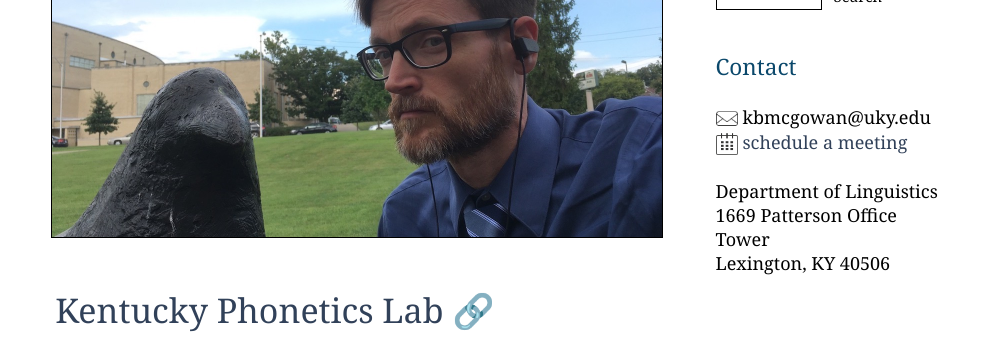
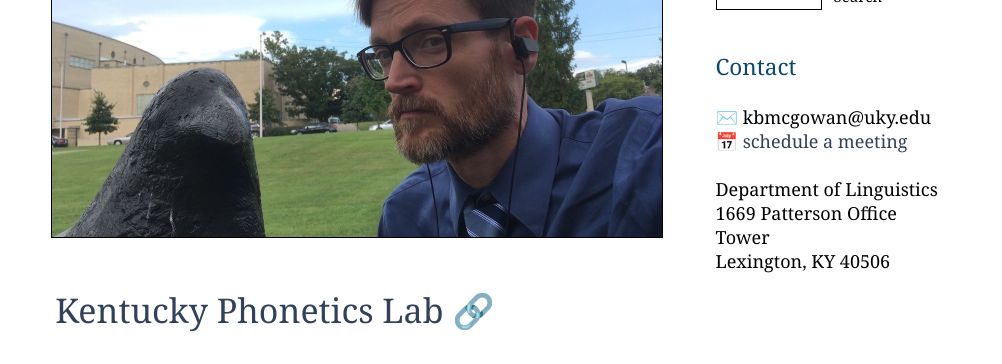
Before and after one commit to kbmcgowan/kbmcgowan.github.io, a Jekyll site: the page built from index.html, in a window 1280 px wide. Shown: the part 225-589 px from the top of the page, without its empty margins (134-1136 px from the left). Built offline with Jekyll 4.4.1, drawn with Linux system fonts in a browser that asks for light colours; nearby versions of some CDN libraries; some web fonts are replaced; library files that are not in the unit come from our copies; a script that is not in the unit is left out; the list of posts is cut into pages by our own code.

```diff
--- a/index.html
+++ b/index.html
@@ -43,8 +43,8 @@
 <li>
     <h2>Contact</h2>
     <ul>
-	<li><img src="images/mail.png" alt="send me e-mail" class="icon">&#x6B;&#x62;&#x6D;&#x63;&#x67;&#x6F;&#x77;&#x61;&#x6E;&commat;&#x75;&#x6B;&#x79;&period;&#x65;&#x64;&#x75;</li>
-        <li><a href="https://calendly.com/kevinbmcgowan/"><img src="images/calendar.png" alt="schedule a meeting with me" class="icon">schedule a meeting</a></li>
+	<li>✉️ &#x6B;&#x62;&#x6D;&#x63;&#x67;&#x6F;&#x77;&#x61;&#x6E;&commat;&#x75;&#x6B;&#x79;&period;&#x65;&#x64;&#x75;</li>
+        <li><a href="https://calendly.com/kevinbmcgowan/">📅 schedule a meeting</a></li>
 	<!-- <li><a href="https://twitter.com/kbmcgowan"><img src="images/twitter.png" alt="twitter" class="icon"></a> <a href="https://google.com/+disprefer/"><img src="images/google.png" alt="google+" class="icon"></a> <a href="https://github.com/kbmcgowan"><img src="images/github.png" alt="github" class="icon"></a></li> -->
 	<li> &nbsp; </li>
 	<li>Department of Linguistics</li>
```
